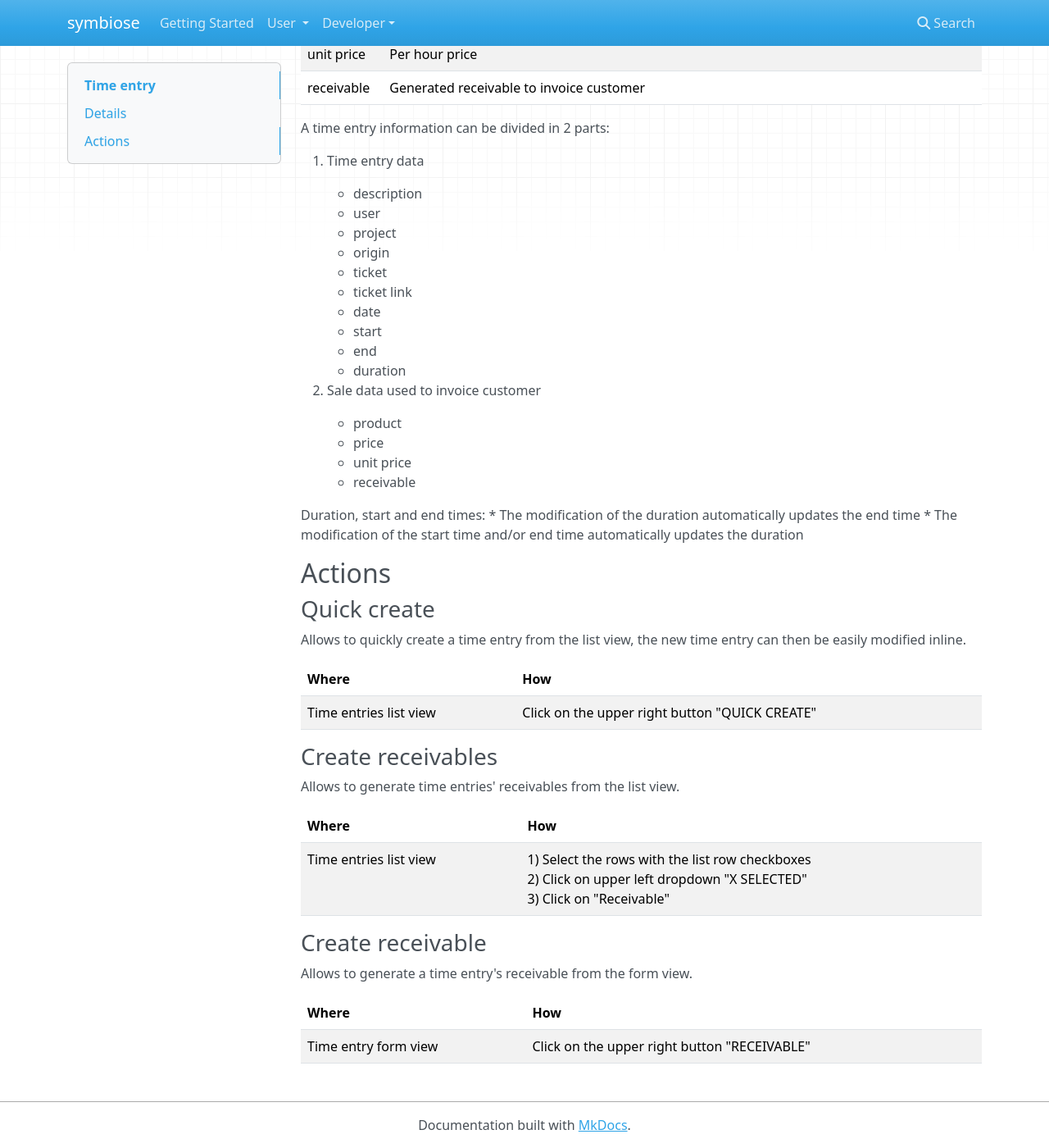
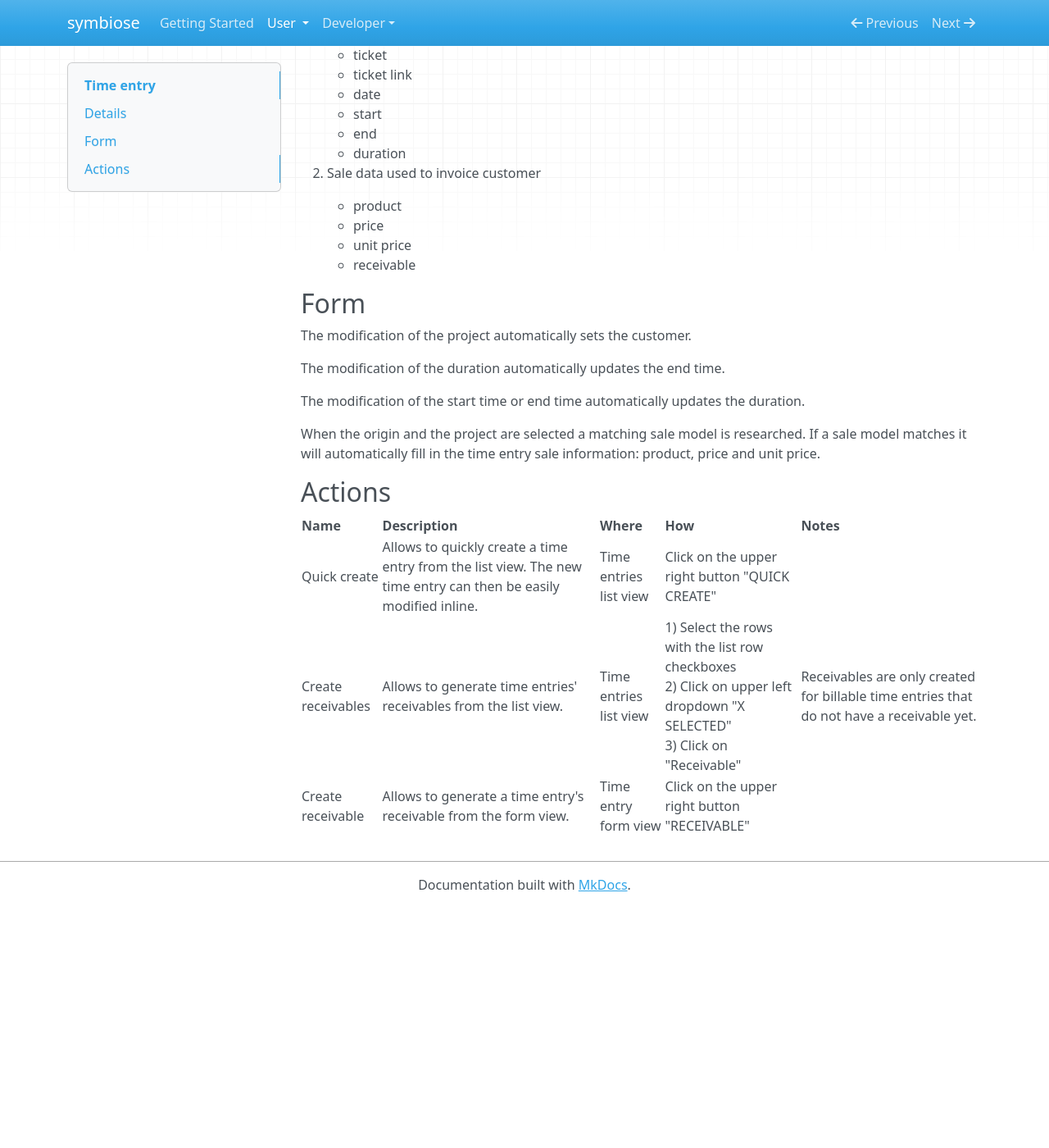
Before and after one commit to yesbabylon/symbiose-doc, an MkDocs documentation site: the page built from docs/user-manual/timetrack/time-entry.md, in a window 1280 px wide and 1400 px high, scrolled down 756 px. Shown: the whole window at 82% size. Built offline with MkDocs 1.6.1, drawn with Linux system fonts in a browser that asks for light colours; nearby versions of some CDN libraries; after the commit the page ends 1863 px from its top, so only the background shows below that; some of the changed text lies outside the part shown.

Commit message:
Modification after test on mkdocs site, enhance structure and readability.
Add plantuml plugin

```diff
--- a/docs/user-manual/timetrack/time-entry.md
+++ b/docs/user-manual/timetrack/time-entry.md
@@ -5,22 +5,22 @@ It is an extension of a sale entry, so you can generate a receivable from it tha
 
 ## Details
 
-| Field       | Description                                                   | Value(s)                                 |
-|-------------|---------------------------------------------------------------|------------------------------------------|
-| description | Short description of the task                                 |                                          |
-| user        | User who handled the task                                     |                                          |
-| project     | Project the task relates to                                   |                                          |
-| origin      | Origin of the task                                            | backlog/email/support                    |
-| ticket      | If origin is support a ticket can be linked to the time entry |                                          |
-| ticket link | Computed from project.instance.url and ticket                 | {instance.url}/support/#/ticket/{ticket} |
-| date        | Date the task was handled                                     |                                          |
-| start       | Start time                                                    |                                          |
-| end         | End time                                                      |                                          |
-| duration    | Duration of time spent                                        | {hours}:{minutes} -> 01:30               |
-| product     | Catalog product                                               |                                          |
-| price       | Price                                                         |                                          |
-| unit price  | Per hour price                                                |                                          |
-| receivable  | Generated receivable to invoice customer                      |                                          |
+| Field       | Description                                               | Value(s)                                 |
+|-------------|-----------------------------------------------------------|------------------------------------------|
+| description | Short description what was done                           |                                          |
+| user        | User who realised this entry                              |                                          |
+| project     | Project the entry relates to                              |                                          |
+| origin      | Origin of the entry                                       | backlog/email/support                    |
+| ticket      | If origin is support a ticket can be linked to the  entry |                                          |
+| ticket link | Computed from project.instance.url and ticket             | {instance.url}/support/#/ticket/{ticket} |
+| date        | Date                                                      |                                          |
+| start       | Start time                                                |                                          |
+| end         | End time                                                  |                                          |
+| duration    | Duration of time spent                                    | {hours}:{minutes} -> 01:30               |
+| product     | Catalog product                                           |                                          |
+| price       | Price                                                     |                                          |
+| unit price  | Per hour price                                            |                                          |
+| receivable  | Generated receivable to invoice customer                  |                                          |
 
 A time entry information can be divided in 2 parts:
 
@@ -42,32 +42,21 @@ A time entry information can be divided in 2 parts:
     - unit price
     - receivable
 
-Duration, start and end times:
-* The modification of the duration automatically updates the end time
-* The modification of the start time and/or end time automatically updates the duration
+## Form
+
+The modification of the project automatically sets the customer.
+
+The modification of the duration automatically updates the end time.
+
+The modification of the start time or end time automatically updates the duration.
+
+When the origin and the project are selected a matching sale model is researched.
+If a sale model matches it will automatically fill in the time entry sale information: product, price and unit price.
 
 ## Actions
 
-### Quick create
-
-Allows to quickly create a time entry from the list view, the new time entry can then be easily modified inline.
-
-| Where                  | How                                            |
-|------------------------|------------------------------------------------|
-| Time entries list view | Click on the upper right button "QUICK CREATE" |
-
-### Create receivables
-
-Allows to generate time entries' receivables from the list view.
-
-| Where                  | How                                                                                                                               |
-|------------------------|-----------------------------------------------------------------------------------------------------------------------------------|
-| Time entries list view | 1) Select the rows with the list row checkboxes <br/> 2) Click on upper left dropdown "X SELECTED" <br/> 3) Click on "Receivable" |
-
-### Create receivable
-
-Allows to generate a time entry's receivable from the form view.
-
-| Where                | How                                          |
-|----------------------|----------------------------------------------|
-| Time entry form view | Click on the upper right button "RECEIVABLE" |
+| Name               | Description                                                                                                      | Where                  | How                                                                                                                               | Notes                                                                                     |
+|--------------------|------------------------------------------------------------------------------------------------------------------|------------------------|-----------------------------------------------------------------------------------------------------------------------------------|-------------------------------------------------------------------------------------------|
+| Quick create       | Allows to quickly create a time entry from the list view. The new time entry can then be easily modified inline. | Time entries list view | Click on the upper right button "QUICK CREATE"                                                                                    |                                                                                           |
+| Create receivables | Allows to generate time entries' receivables from the list view.                                                 | Time entries list view | 1) Select the rows with the list row checkboxes <br/> 2) Click on upper left dropdown "X SELECTED" <br/> 3) Click on "Receivable" | Receivables are only created for billable time entries that do not have a receivable yet. |
+| Create receivable  | Allows to generate a time entry's receivable from the form view.                                                 | Time entry form view   | Click on the upper right button "RECEIVABLE"                                                                                      |                                                                                           |
--- a/mkdocs.yml
+++ b/mkdocs.yml
@@ -3,5 +3,19 @@ nav:
   - 'Getting Started': 'developer-manual/install-symbiose.md'
   - 'User ':
       - 'Account': 'user-manual/user-account.md'
+      - 'Timetrack':
+          - 'Summary': 'user-manual/timetrack/index.md'
+          - 'Time entry': 'user-manual/timetrack/time-entry.md'
+          - 'Project': 'user-manual/timetrack/project.md'
+          - 'Sale Model': 'user-manual/timetrack/time-entry-sale-model.md'
   - 'Developer':
       - 'Package': 'developer-manual/package-description.md'
+      - 'Timetrack':
+          - 'Summary': 'developer-manual/timetrack/index.md'
+          - 'Classes': 'developer-manual/timetrack/classes.md'
+          - 'Actions': 'developer-manual/timetrack/actions.md'
+          - 'Uml': 'developer-manual/timetrack/uml/objet-relational/index.md'
+plugins:
+  - plantuml:
+      puml_url: https://www.plantuml.com/plantuml/
+      num_workers: 8
```
Also changed, not shown: docs/developer-manual/timetrack/actions.md (renamed from docs/developer-manual/timetrack/actions/time-entry.md, +4 -4 lines), docs/developer-manual/timetrack/classes.md (renamed from docs/developer-manual/timetrack/classes/time-entry.md, +25 -0 lines), docs/developer-manual/timetrack/classes/project.md (deleted, +0 -11 lines), docs/developer-manual/timetrack/classes/time-entry-sale-model.md (deleted, +0 -12 lines), docs/developer-manual/timetrack/uml/objet-relational/index.md (+4 -4 lines), docs/user-manual/timetrack/time-entry-sale-model.md (+4 -3 lines).
